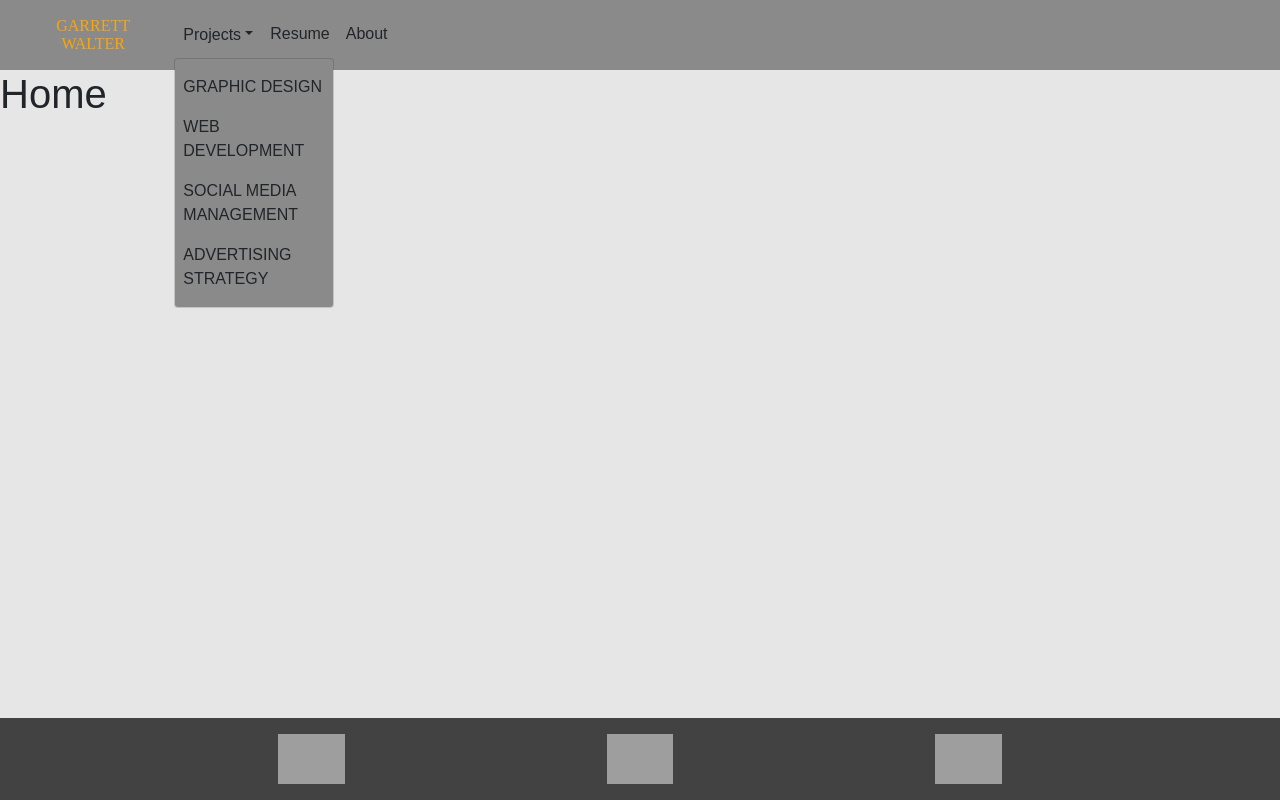
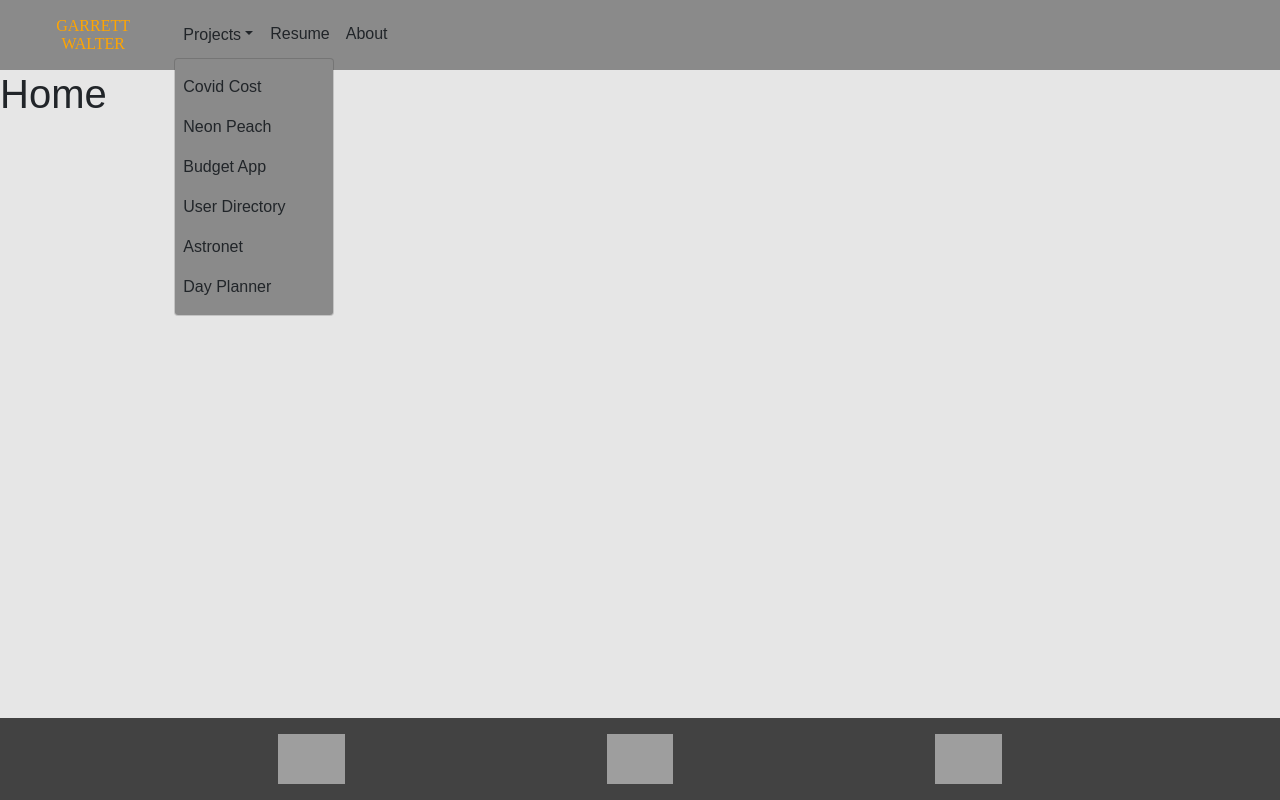
Before and after one commit to garrettwalter/reactPortfolio, a React (Create React App) app: page / in a window 1280 px wide. Both pictures are taken after a click on the button "Projects". Built offline with nearby package versions, Linux system fonts and the light colour scheme; grey boxes are pictures that could not be loaded.

Commit message:
updated dropdown

```diff
--- a/src/App.js
+++ b/src/App.js
@@ -16,6 +16,12 @@ const App = () => {
           <Route exact path="/projects" component={Projects} />
           <Route exact path="/resume" component={Resume} />
           <Route exact path="/about" component={About} />
+          <Route exact path="/astronet" component={About} />
+          <Route exact path="/covidcost" component={About} />
+          <Route exact path="/neonpeach" component={About} />
+          <Route exact path="/dayplanner" component={About} />
+          <Route exact path="/budgetapp" component={About} />
+          <Route exact path="/userdirectory" component={About} />
           <Footer/>
       </Router>
     );
--- a/src/containers/NavTabs.js
+++ b/src/containers/NavTabs.js
@@ -22,10 +22,12 @@ function NavTabs() {
             Projects
           </button>
           <ul className="dropdown-menu background-drop" aria-labelledby="navbarDropdown">
-            <li><Link to="/graphicdesign" className={location.pathname === "/graphicdesign" ? "nav-link text-info" : "nav-link text-dark"}>GRAPHIC DESIGN</Link></li>
-            <li><Link to="/website" className={location.pathname === "/website" ? "nav-link text-info" : "nav-link text-dark"}>WEB DEVELOPMENT</Link></li>
-            <li><Link to="/socialmedia" className={location.pathname === "/socialmedia" ? "nav-link text-info" : "nav-link text-dark"}>SOCIAL MEDIA MANAGEMENT</Link></li>
-            <li><Link to="/ads" className={location.pathname === "/ads" ? "nav-link text-info" : "nav-link text-dark"}>ADVERTISING STRATEGY</Link></li>
+            <li><Link to="/covidcost" className={location.pathname === "/covidcost" ? "nav-link text-info" : "nav-link text-dark"}>Covid Cost</Link></li>
+            <li><Link to="/neonpeach" className={location.pathname === "/neonpeach" ? "nav-link text-info" : "nav-link text-dark"}>Neon Peach</Link></li>
+            <li><Link to="/budgetapp" className={location.pathname === "/budgetapp" ? "nav-link text-info" : "nav-link text-dark"}>Budget App</Link></li>
+            <li><Link to="/userdirectory" className={location.pathname === "/userdirectory" ? "nav-link text-info" : "nav-link text-dark"}>User Directory</Link></li>
+            <li><Link to="/astronet" className={location.pathname === "/astronet" ? "nav-link text-info" : "nav-link text-dark"}>Astronet</Link></li>
+            <li><Link to="/dayplanner" className={location.pathname === "/dayplanner" ? "nav-link text-info" : "nav-link text-dark"}>Day Planner</Link></li>
           </ul>
         </li>
         <li className="nav-item">
```
